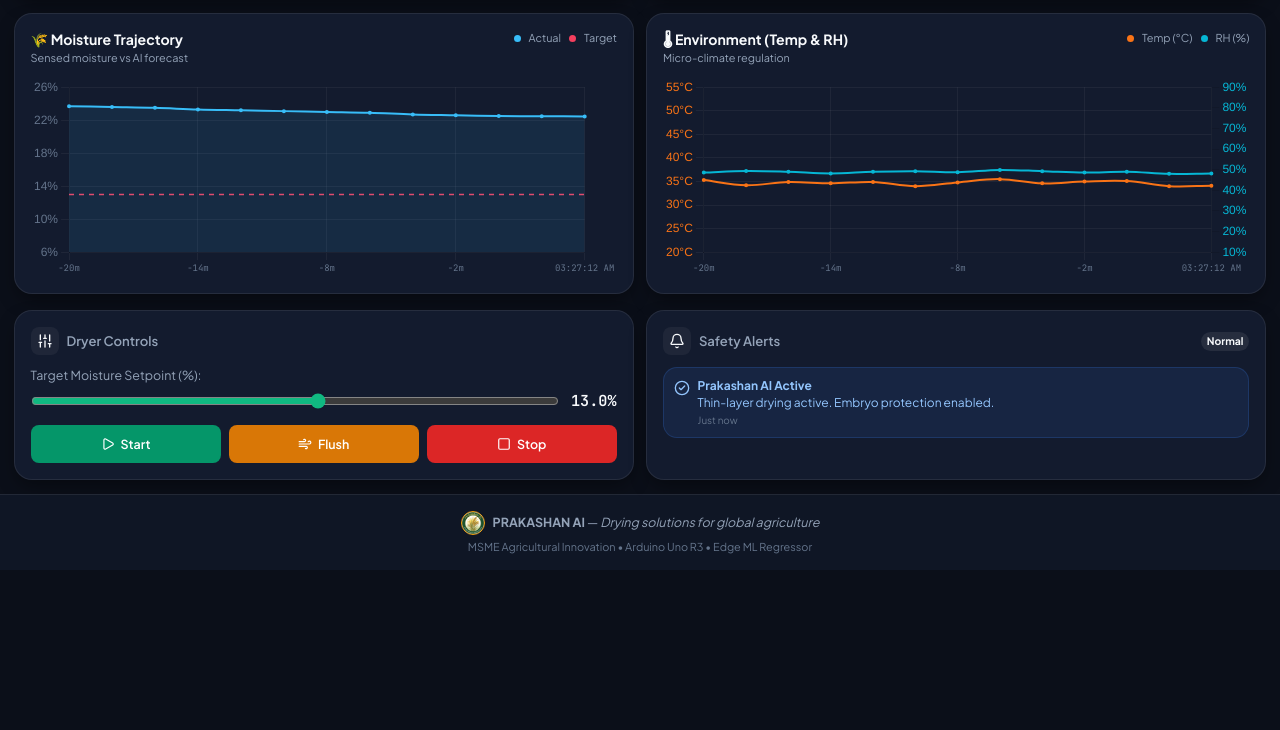
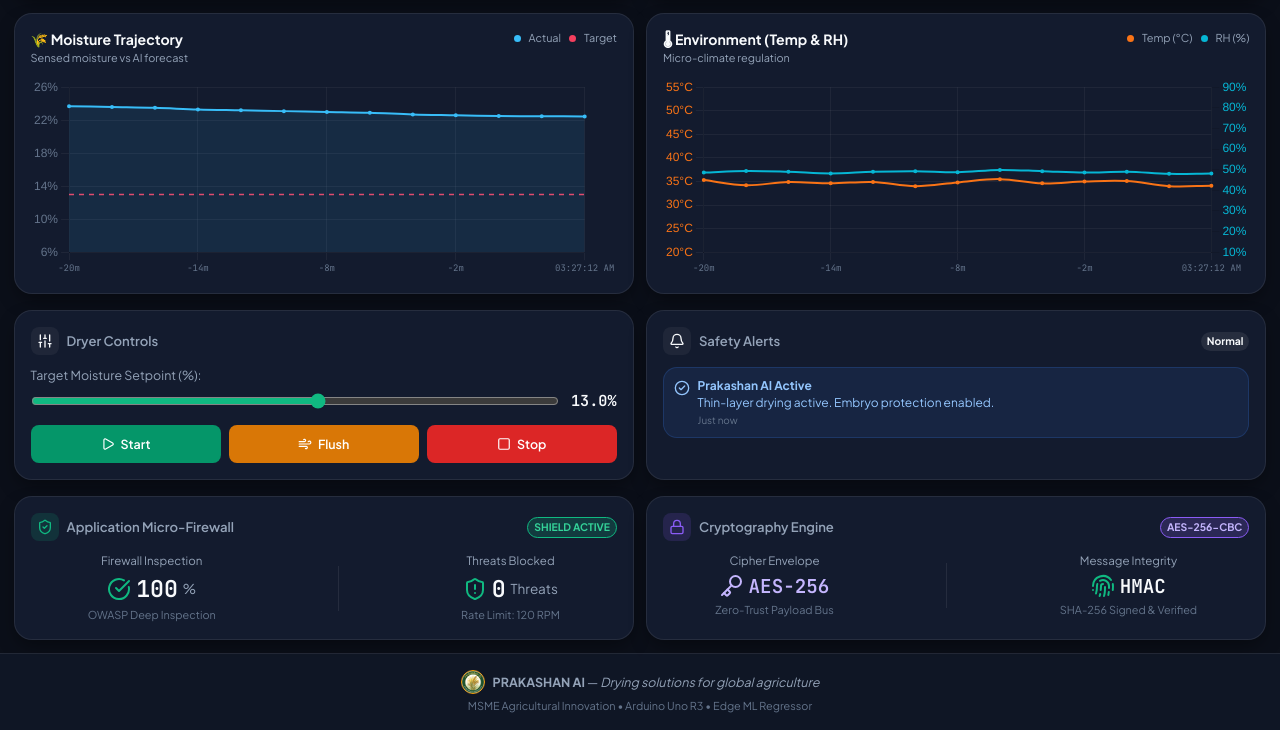
Before and after one commit to gup9668-create/PRAKSHAN-AI, a plain HTML site: page dashboard/index.html in a window 1280 px wide. Shown: the part 844-1574 px from the top of the page. Before the commit the page ends 1414 px from the top, so only its background shows below. Drawn offline with nearby package versions, Linux system fonts and the light colour scheme.

Commit message:
Add Zero-Trust Security Micro-Firewall & AES-256 Cryptography Engine

```diff
--- a/dashboard/index.html
+++ b/dashboard/index.html
@@ -1381,6 +1381,79 @@ body {
 
     </section>
 
+    <!-- Zero-Trust IoT Security & Cryptographic Micro-Firewall Section -->
+    <section class="hardware-telemetry-grid">
+
+      <!-- Security Shield Card -->
+      <div class="telemetry-panel">
+        <div class="panel-header">
+          <div class="card-title-wrap">
+            <div class="icon-box" style="color: #10b981; background: rgba(16, 185, 129, 0.15);"><i data-lucide="shield-check"></i></div>
+            <h4>Application Micro-Firewall</h4>
+          </div>
+          <span class="badge" style="background: rgba(16, 185, 129, 0.2); color: #34d399; border: 1px solid #10b981;">SHIELD ACTIVE</span>
+        </div>
+
+        <div class="power-stats-row">
+          <div class="power-block">
+            <span class="p-label">Firewall Inspection</span>
+            <div class="p-val-row">
+              <i data-lucide="check-circle" class="p-icon text-green"></i>
+              <span id="valSecPackets" class="p-val">100</span>
+              <span class="p-unit">%</span>
+            </div>
+            <span class="p-sub">OWASP Deep Inspection</span>
+          </div>
+
+          <div class="power-divider"></div>
+
+          <div class="power-block">
+            <span class="p-label">Threats Blocked</span>
+            <div class="p-val-row">
+              <i data-lucide="shield-alert" class="p-icon text-green"></i>
+              <span id="valSecThreats" class="p-val">0</span>
+              <span class="p-unit">Threats</span>
+            </div>
+            <span class="p-sub">Rate Limit: 120 RPM</span>
+          </div>
+        </div>
+      </div>
+
+      <!-- Encryption & Decryption Card -->
+      <div class="telemetry-panel">
+        <div class="panel-header">
+          <div class="card-title-wrap">
+            <div class="icon-box" style="color: #8b5cf6; background: rgba(139, 92, 246, 0.15);"><i data-lucide="lock"></i></div>
+            <h4>Cryptography Engine</h4>
+          </div>
+          <span class="badge" style="background: rgba(139, 92, 246, 0.2); color: #c4b5fd; border: 1px solid #8b5cf6;">AES-256-CBC</span>
+        </div>
+
+        <div class="power-stats-row">
+          <div class="power-block">
+            <span class="p-label">Cipher Envelope</span>
+            <div class="p-val-row">
+              <i data-lucide="key" class="p-icon" style="color: #c4b5fd;"></i>
+              <span class="p-val" style="font-size: 1.2rem; color: #c4b5fd;">AES-256</span>
+            </div>
+            <span class="p-sub">Zero-Trust Payload Bus</span>
+          </div>
+
+          <div class="power-divider"></div>
+
+          <div class="power-block">
+            <span class="p-label">Message Integrity</span>
+            <div class="p-val-row">
+              <i data-lucide="fingerprint" class="p-icon text-green"></i>
+              <span class="p-val" style="font-size: 1.2rem;">HMAC</span>
+            </div>
+            <span class="p-sub">SHA-256 Signed & Verified</span>
+          </div>
+        </div>
+      </div>
+
+    </section>
+
   </main>
 
   <!-- Footer -->
```
